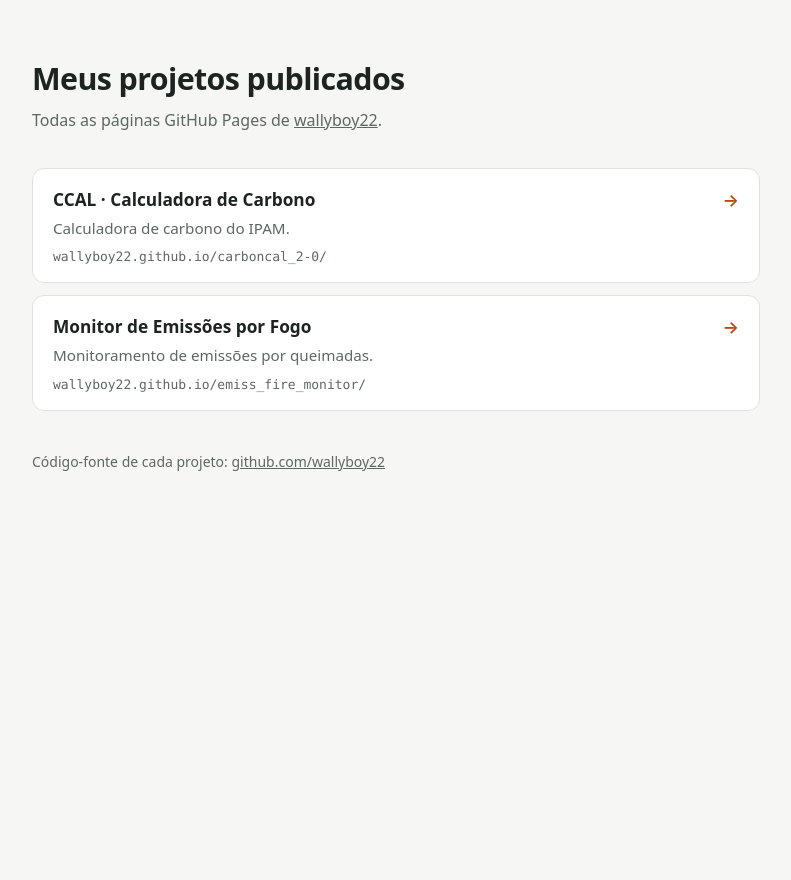
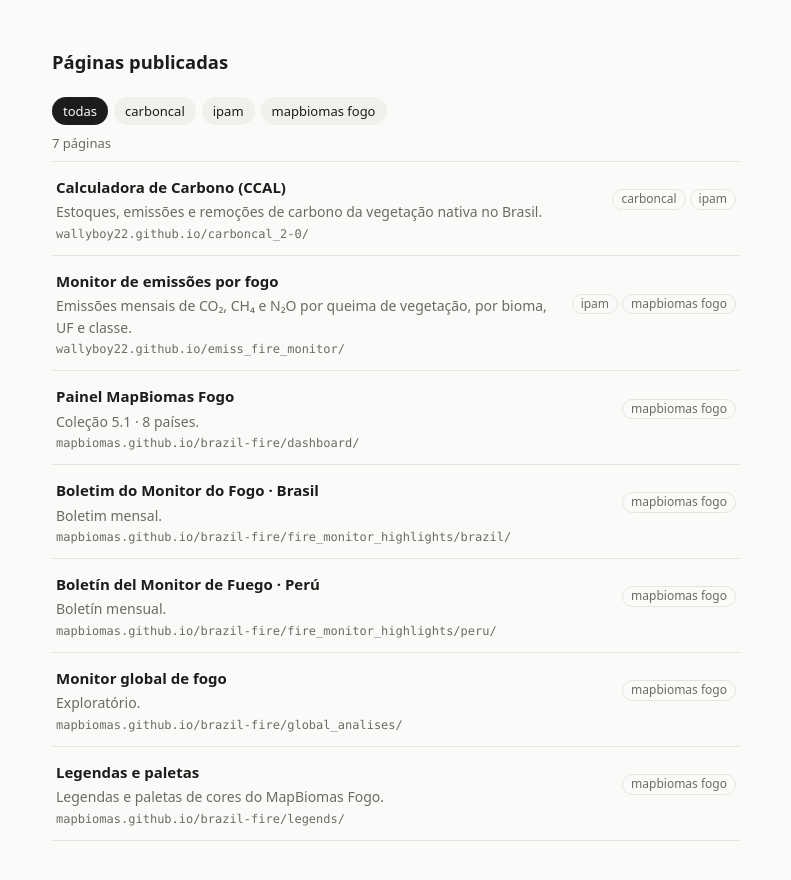
Before and after one commit to wallyboy22/wallyboy22.github.io, a plain HTML site: page index.html in a window 1280 px wide. Shown: the whole page, without its empty margins (244-1035 px from the left). Before the commit the page ends 800 px from the top, so only its background shows below. Drawn offline with Linux system fonts and the light colour scheme.

Commit message:
Vitrine neutra com filtros por tag e apps do brazil-fire
Co-Authored-By: Claude Opus 5.5 <noreply@anthropic.com>

```diff
--- a/index.html
+++ b/index.html
@@ -3,88 +3,146 @@
 <head>
 <meta charset="utf-8">
 <meta name="viewport" content="width=device-width, initial-scale=1">
-<title>Projetos · wallyboy22</title>
-<meta name="description" content="Índice de todas as páginas GitHub Pages de wallyboy22.">
+<title>Páginas publicadas</title>
+<meta name="description" content="Índice de páginas e aplicações publicadas.">
 <style>
   :root {
-    --bg: #f6f7f5; --card: #ffffff; --text: #1d2321; --muted: #5d6763;
-    --line: #dfe3e0; --accent: #c2410c; --accent-soft: #fff1e8;
+    --bg: #fafaf9; --text: #1c1c1a; --muted: #6b6b66; --line: #e4e4e0;
+    --chip: #f0f0ed; --chip-on: #1c1c1a; --chip-on-text: #fafaf9;
   }
   @media (prefers-color-scheme: dark) {
     :root {
-      --bg: #121614; --card: #1b201e; --text: #e8ece9; --muted: #9aa49f;
-      --line: #2b322f; --accent: #fb923c; --accent-soft: #2a1b12;
+      --bg: #141413; --text: #ececea; --muted: #8e8e88; --line: #2a2a28;
+      --chip: #222220; --chip-on: #ececea; --chip-on-text: #141413;
     }
   }
   * { box-sizing: border-box; }
   body {
     margin: 0; background: var(--bg); color: var(--text);
-    font: 16px/1.5 system-ui, -apple-system, "Segoe UI", Roboto, sans-serif;
+    font: 15px/1.55 system-ui, -apple-system, "Segoe UI", Roboto, sans-serif;
   }
-  main { max-width: 760px; margin: 0 auto; padding: 56px 16px 72px; }
-  h1 { font-size: 1.9rem; margin: 0 0 6px; letter-spacing: -0.02em; }
-  .sub { color: var(--muted); margin: 0 0 36px; }
-  .sub a { color: inherit; }
-  ul { list-style: none; padding: 0; margin: 0; display: grid; gap: 12px; }
-  a.card {
-    display: block; padding: 18px 20px; background: var(--card);
-    border: 1px solid var(--line); border-radius: 12px;
-    color: inherit; text-decoration: none;
-    transition: border-color .15s, transform .15s;
+  main { max-width: 720px; margin: 0 auto; padding: 48px 16px 64px; }
+  h1 { font-size: 1.15rem; font-weight: 600; margin: 0 0 20px; }
+
+  .filters { display: flex; flex-wrap: wrap; gap: 6px; margin-bottom: 8px; }
+  .filters button {
+    font: inherit; font-size: 13px; padding: 4px 11px; border-radius: 99px;
+    border: 0; background: var(--chip); color: var(--text); cursor: pointer;
   }
-  a.card:hover, a.card:focus-visible { border-color: var(--accent); transform: translateY(-1px); outline: none; }
-  .name { font-weight: 600; font-size: 1.08rem; display: flex; justify-content: space-between; gap: 12px; }
-  .name span { color: var(--accent); }
-  .desc { color: var(--muted); margin-top: 4px; font-size: .95rem; }
-  .url { margin-top: 10px; font: 13px ui-monospace, Consolas, monospace; color: var(--muted); word-break: break-all; }
-  .tag {
-    display: inline-block; margin-top: 10px; margin-left: 8px; padding: 1px 8px; border-radius: 99px;
-    background: var(--accent-soft); color: var(--accent); font-size: 12px;
+  .filters button[aria-pressed="true"] { background: var(--chip-on); color: var(--chip-on-text); }
+  .count { color: var(--muted); font-size: 13px; margin: 0 0 8px; }
+
+  ul { list-style: none; padding: 0; margin: 0; }
+  li { border-top: 1px solid var(--line); }
+  li:last-child { border-bottom: 1px solid var(--line); }
+  li a {
+    display: grid; grid-template-columns: 1fr auto; gap: 2px 16px;
+    padding: 14px 4px; color: inherit; text-decoration: none;
   }
-  footer { margin-top: 40px; color: var(--muted); font-size: 14px; }
-  footer a { color: inherit; }
+  li a:hover .t, li a:focus-visible .t { text-decoration: underline; text-underline-offset: 3px; }
+  li a:focus-visible { outline: 2px solid var(--text); outline-offset: 2px; }
+  .t { font-weight: 550; }
+  .d { color: var(--muted); font-size: 14px; grid-column: 1; }
+  .tags { grid-column: 2; grid-row: 1 / span 2; align-self: center; display: flex; gap: 4px; flex-wrap: wrap; justify-content: flex-end; }
+  .tags span { font-size: 12px; color: var(--muted); border: 1px solid var(--line); border-radius: 99px; padding: 0 8px; white-space: nowrap; }
+  .u { font: 12px ui-monospace, Consolas, monospace; color: var(--muted); grid-column: 1; word-break: break-all; margin-top: 2px; }
+
+  @media (max-width: 520px) {
+    li a { grid-template-columns: 1fr; }
+    .tags { grid-column: 1; grid-row: auto; justify-content: flex-start; margin-top: 6px; }
+  }
 </style>
 </head>
 <body>
 <main>
-  <h1>Meus projetos publicados</h1>
-  <p class="sub">Todas as páginas GitHub Pages de <a href="https://github.com/wallyboy22">wallyboy22</a>.</p>
-
+  <h1>Páginas publicadas</h1>
+  <div class="filters" id="filters" role="group" aria-label="Filtrar por tag"></div>
+  <p class="count" id="count"></p>
   <ul id="list"></ul>
-
-  <footer>
-    Código-fonte de cada projeto: <a href="https://github.com/wallyboy22?tab=repositories">github.com/wallyboy22</a>
-  </footer>
 </main>
 
 <script>
-  // Para adicionar um novo site, inclua uma linha nesta lista.
-  const sites = [
+  // Para adicionar algo novo: inclua um item nesta lista. As tags viram filtros automaticamente.
+  const items = [
     {
-      title: "CCAL · Calculadora de Carbono",
-      desc: "Calculadora de carbono do IPAM.",
+      title: "Calculadora de Carbono (CCAL)",
+      desc: "Estoques, emissões e remoções de carbono da vegetação nativa no Brasil.",
       url: "https://wallyboy22.github.io/carboncal_2-0/",
-      repo: "https://github.com/wallyboy22/carboncal_2-0"
+      tags: ["carboncal", "ipam"]
     },
     {
-      title: "Monitor de Emissões por Fogo",
-      desc: "Monitoramento de emissões por queimadas.",
+      title: "Monitor de emissões por fogo",
+      desc: "Emissões mensais de CO₂, CH₄ e N₂O por queima de vegetação, por bioma, UF e classe.",
       url: "https://wallyboy22.github.io/emiss_fire_monitor/",
-      repo: "https://github.com/wallyboy22/emiss_fire_monitor"
+      tags: ["ipam", "mapbiomas fogo"]
+    },
+    {
+      title: "Painel MapBiomas Fogo",
+      desc: "Coleção 5.1 · 8 países.",
+      url: "https://mapbiomas.github.io/brazil-fire/dashboard/",
+      tags: ["mapbiomas fogo"]
+    },
+    {
+      title: "Boletim do Monitor do Fogo · Brasil",
+      desc: "Boletim mensal.",
+      url: "https://mapbiomas.github.io/brazil-fire/fire_monitor_highlights/brazil/",
+      tags: ["mapbiomas fogo"]
+    },
+    {
+      title: "Boletín del Monitor de Fuego · Perú",
+      desc: "Boletín mensual.",
+      url: "https://mapbiomas.github.io/brazil-fire/fire_monitor_highlights/peru/",
+      tags: ["mapbiomas fogo"]
+    },
+    {
+      title: "Monitor global de fogo",
+      desc: "Exploratório.",
+      url: "https://mapbiomas.github.io/brazil-fire/global_analises/",
+      tags: ["mapbiomas fogo"]
+    },
+    {
+      title: "Legendas e paletas",
+      desc: "Legendas e paletas de cores do MapBiomas Fogo.",
+      url: "https://mapbiomas.github.io/brazil-fire/legends/",
+      tags: ["mapbiomas fogo"]
     }
   ];
 
-  const list = document.getElementById("list");
-  for (const s of sites) {
-    const li = document.createElement("li");
-    li.innerHTML = `
-      <a class="card" href="${s.url}">
-        <div class="name">${s.title}<span aria-hidden="true">→</span></div>
-        <div class="desc">${s.desc}</div>
-        <div class="url">${s.url.replace("https://", "")}</div>
-      </a>`;
-    list.appendChild(li);
+  const listEl = document.getElementById("list");
+  const filtersEl = document.getElementById("filters");
+  const countEl = document.getElementById("count");
+  const allTags = [...new Set(items.flatMap(i => i.tags))].sort();
+  let active = new URLSearchParams(location.search).get("tag") || "todas";
+  if (active !== "todas" && !allTags.includes(active)) active = "todas";
+
+  const esc = s => s.replace(/[&<>"]/g, c => ({ "&": "&amp;", "<": "&lt;", ">": "&gt;", '"': "&quot;" }[c]));
+
+  function render() {
+    filtersEl.innerHTML = ["todas", ...allTags].map(t =>
+      `<button type="button" data-tag="${esc(t)}" aria-pressed="${t === active}">${esc(t)}</button>`
+    ).join("");
+    const shown = active === "todas" ? items : items.filter(i => i.tags.includes(active));
+    countEl.textContent = `${shown.length} ${shown.length === 1 ? "página" : "páginas"}`;
+    listEl.innerHTML = shown.map(i => `
+      <li><a href="${esc(i.url)}">
+        <span class="t">${esc(i.title)}</span>
+        <span class="tags">${i.tags.map(t => `<span>${esc(t)}</span>`).join("")}</span>
+        <span class="d">${esc(i.desc)}</span>
+        <span class="u">${esc(i.url.replace(/^https:\/\//, ""))}</span>
+      </a></li>`).join("");
   }
+
+  filtersEl.addEventListener("click", e => {
+    const b = e.target.closest("button");
+    if (!b) return;
+    active = b.dataset.tag;
+    const url = new URL(location);
+    active === "todas" ? url.searchParams.delete("tag") : url.searchParams.set("tag", active);
+    history.replaceState(null, "", url);
+    render();
+  });
+
+  render();
 </script>
 </body>
 </html>
```
